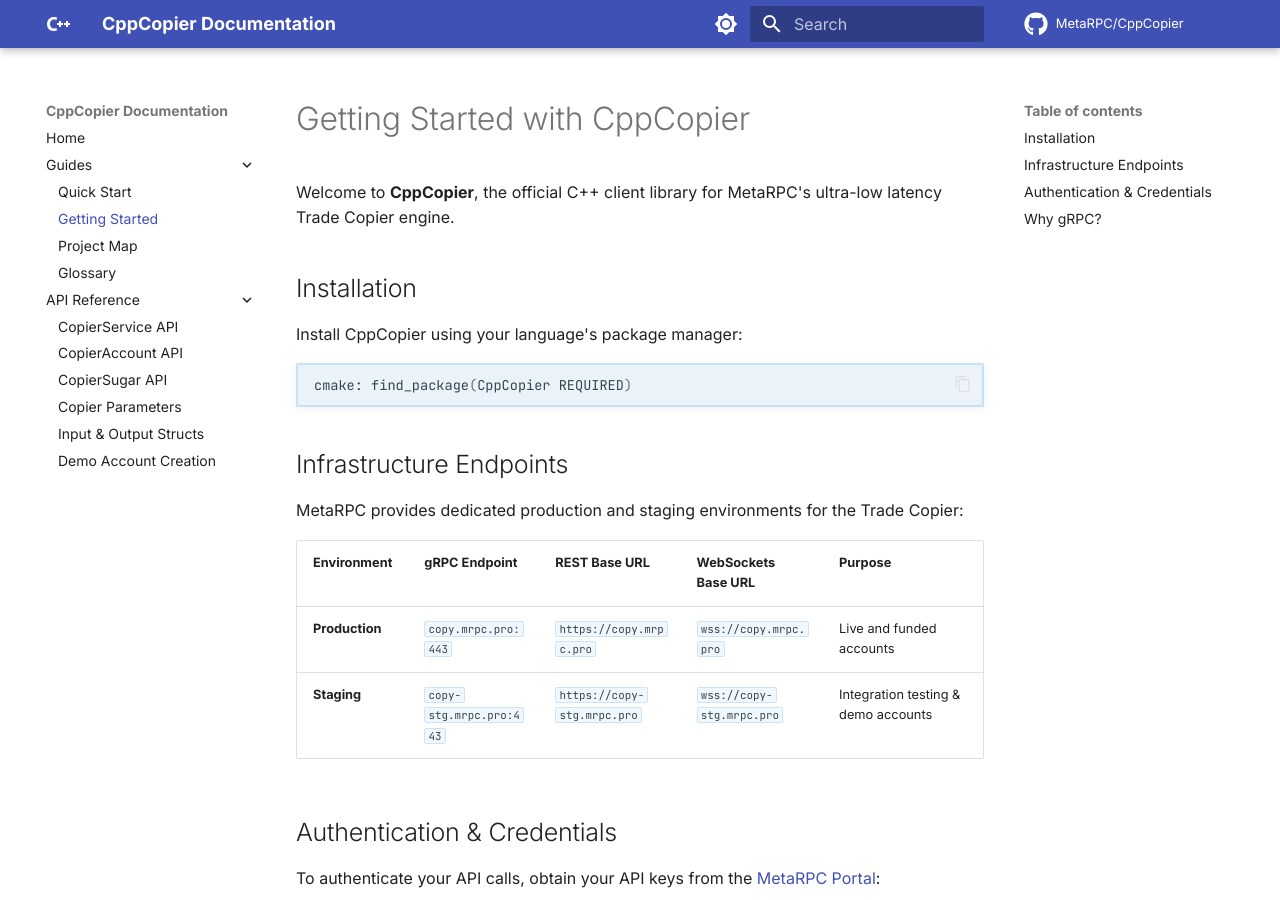
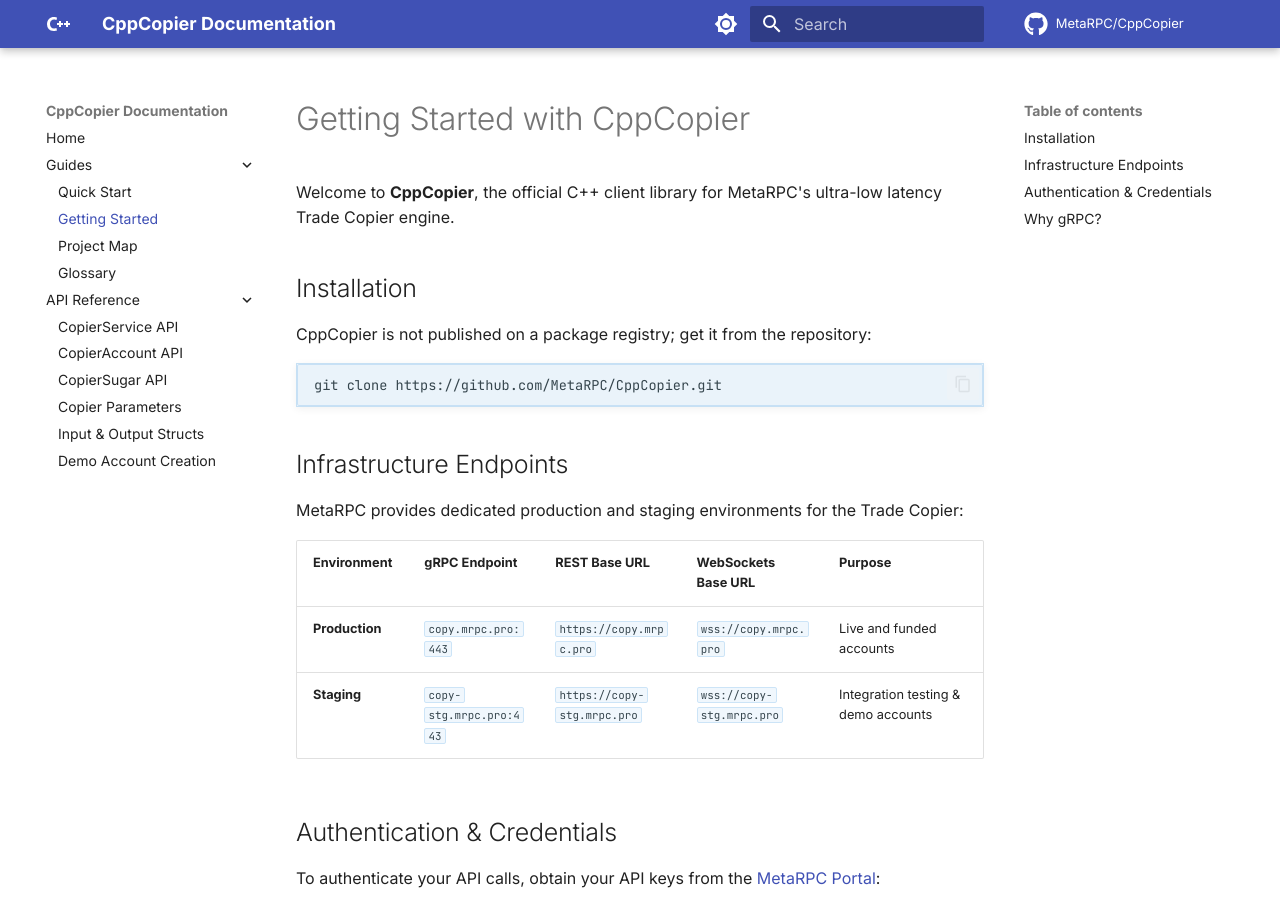
Before and after one commit to MetaRPC/CppCopier, an MkDocs documentation site: the page built from docs/All_Guides/GETTING_STARTED.md, in a window 1280 px wide and 900 px high. Built offline with MkDocs 1.6.1 and Material for MkDocs 9.7.7, drawn with Linux system fonts in a browser that asks for light colours; comment, search, counter and statistics services are not loaded.

Commit message:
docs: the install commands are the ones that work
The package is not on a package registry (vcpkg, crates.io, rubygems, NuGet, Maven Central, npm or PyPI as the case may be),
so the guide shows how it is installed from this repository. Same commands as the hub at https://mrpc.pro/sandbox-apis.

Co-Authored-By: Claude Sonnet 5.5 <noreply@anthropic.com>

````diff
--- a/docs/All_Guides/GETTING_STARTED.md
+++ b/docs/All_Guides/GETTING_STARTED.md
@@ -4,10 +4,10 @@ Welcome to **CppCopier**, the official C++ client library for MetaRPC's ultra-lo
 
 ## Installation
 
-Install CppCopier using your language's package manager:
+CppCopier is not published on a package registry; get it from the repository:
 
 ```bash
-cmake: find_package(CppCopier REQUIRED)
+git clone https://github.com/MetaRPC/CppCopier.git
 ```
 
 ## Infrastructure Endpoints
````
Also changed, not shown: README.md (+1 -1 lines).
